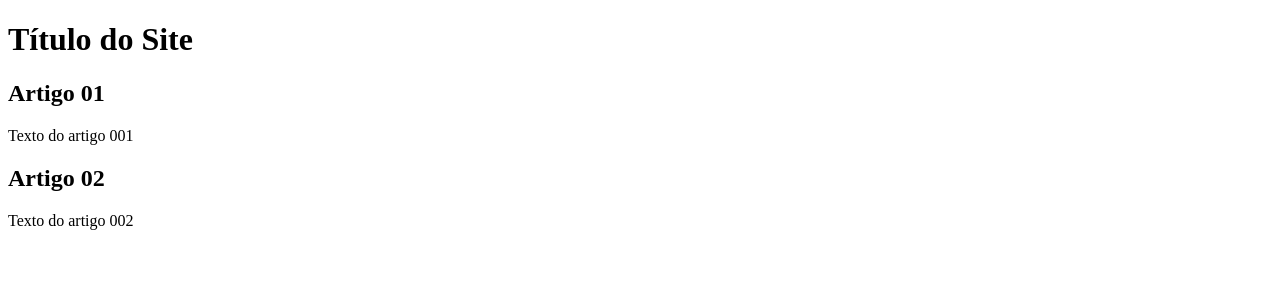
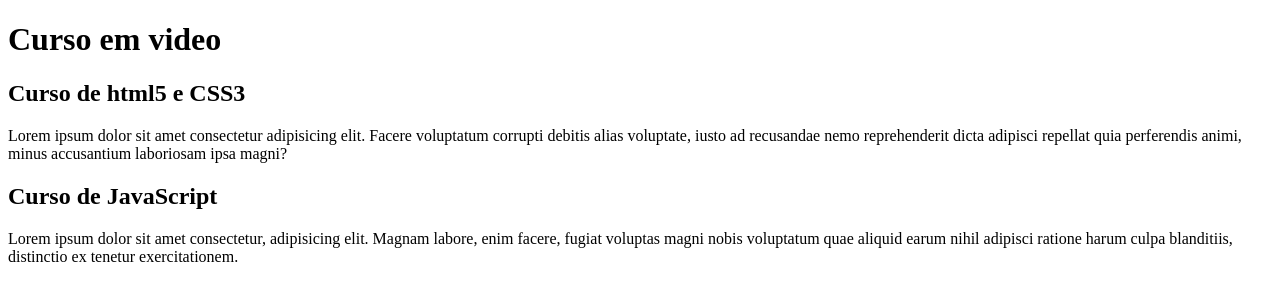
Before and after one commit to luiskampos10/projeto-site, a plain HTML site: page index.html in a window 1280 px wide. Drawn offline with Linux system fonts and the light colour scheme.

Commit message:
escrevi o conteudo

```diff
--- a/index.html
+++ b/index.html
@@ -9,15 +9,15 @@
 <body>
      <main>
         <head>
-            <h1>Título do Site</h1>
+            <h1>Curso em video</h1>
         </head>
         <article>
-            <h2>Artigo 01</h2>
-            <p>Texto do artigo 001</p>
+            <h2>Curso de html5 e CSS3</h2>
+            <p>Lorem ipsum dolor sit amet consectetur adipisicing elit. Facere voluptatum corrupti debitis alias voluptate, iusto ad recusandae nemo reprehenderit dicta adipisci repellat quia perferendis animi, minus accusantium laboriosam ipsa magni?</p>
         </article>
         <article>
-            <h2>Artigo 02</h2>
-            <p>Texto do artigo 002</p>
+            <h2>Curso de JavaScript</h2>
+            <p>Lorem ipsum dolor sit amet consectetur, adipisicing elit. Magnam labore, enim facere, fugiat voluptas magni nobis voluptatum quae aliquid earum nihil adipisci ratione harum culpa blanditiis, distinctio ex tenetur exercitationem.</p>
         </article>
      </main>
 </body>
```
